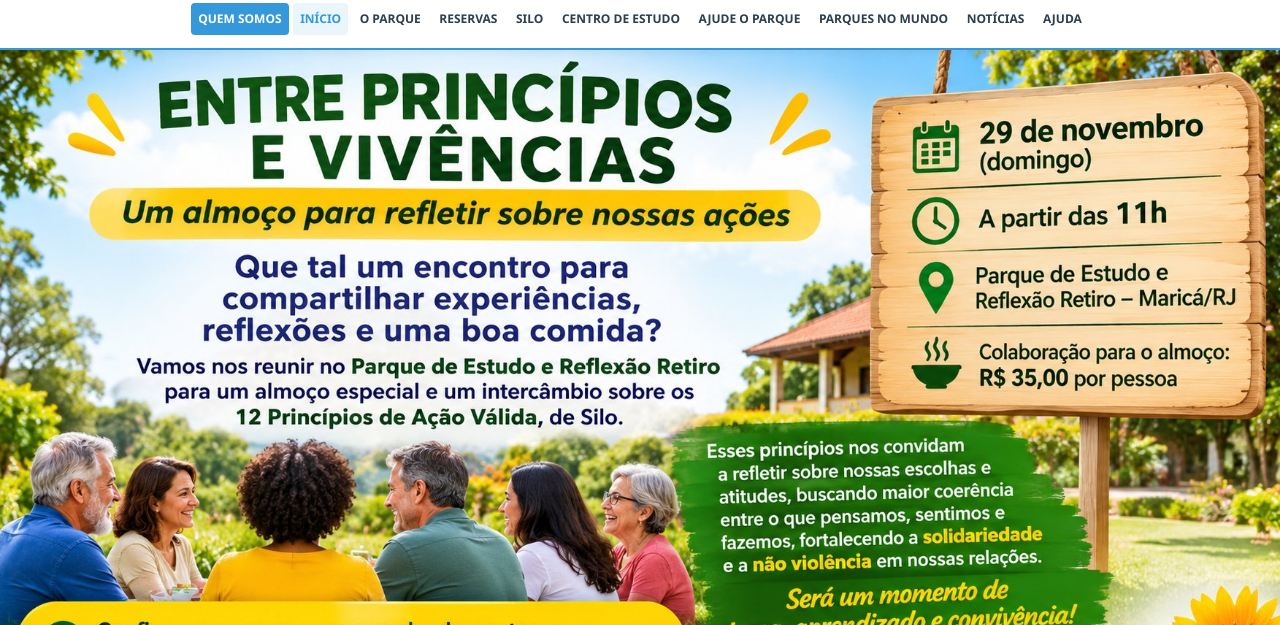
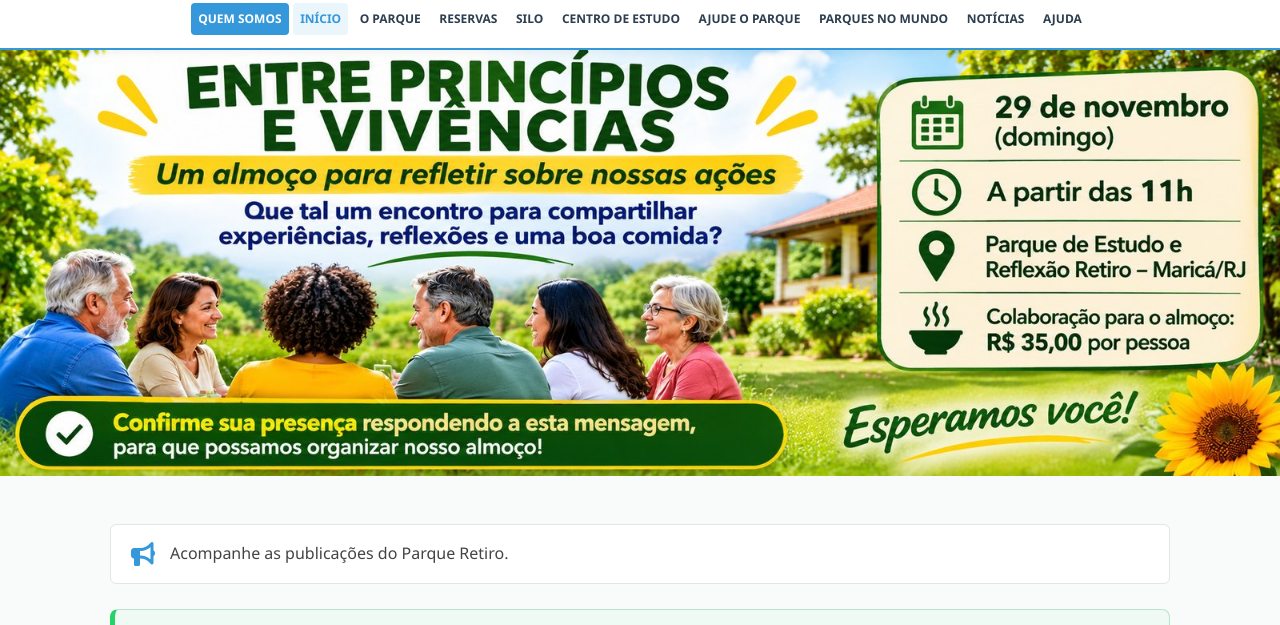
Before and after one commit to parqueretirorio/site-parque-retiro, a plain HTML site: page index.html in a window 1280 px wide. Shown: the part 68-693 px from the top of the page. Drawn offline with Linux system fonts and the light colour scheme; no server answers.

Commit message:
Início: novo banner do almoço Entre Princípios e Vivências (29/11), 1600x533
Co-Authored-By: Claude Sonnet 5.5 <noreply@anthropic.com>
Claude-Session: https://claude.ai/code/session_01S8VQWmpwsPMibRqe4gpmgD

```diff
--- a/index.html
+++ b/index.html
@@ -106,7 +106,7 @@
 
 <div class="hero-banner">
     <h1 class="sr-only">Parque de Estudo e Reflexão Retiro</h1>
-    <img src="banner-entre-principios-vivencias.jpg" width="1753" height="897" alt="Entre Princípios e Vivências: um almoço para refletir sobre nossas ações, com intercâmbio sobre os 12 Princípios de Ação Válida, de Silo. Domingo, 29 de novembro, a partir das 11h, no Parque de Estudo e Reflexão Retiro, em Maricá/RJ. Colaboração para o almoço: R$ 35,00 por pessoa. Confirme sua presença respondendo à mensagem de convite.">
+    <img src="banner-entre-principios-vivencias-v2.jpg" width="1600" height="533" alt="Entre Princípios e Vivências: um almoço para refletir sobre nossas ações. Domingo, 29 de novembro, a partir das 11h, no Parque de Estudo e Reflexão Retiro, em Maricá/RJ. Colaboração para o almoço: R$ 35,00 por pessoa. Confirme sua presença respondendo à mensagem de convite.">
 </div>
 
 <div class="container">
```
Also changed, not shown: banner-entre-principios-vivencias-v2.jpg (added).
